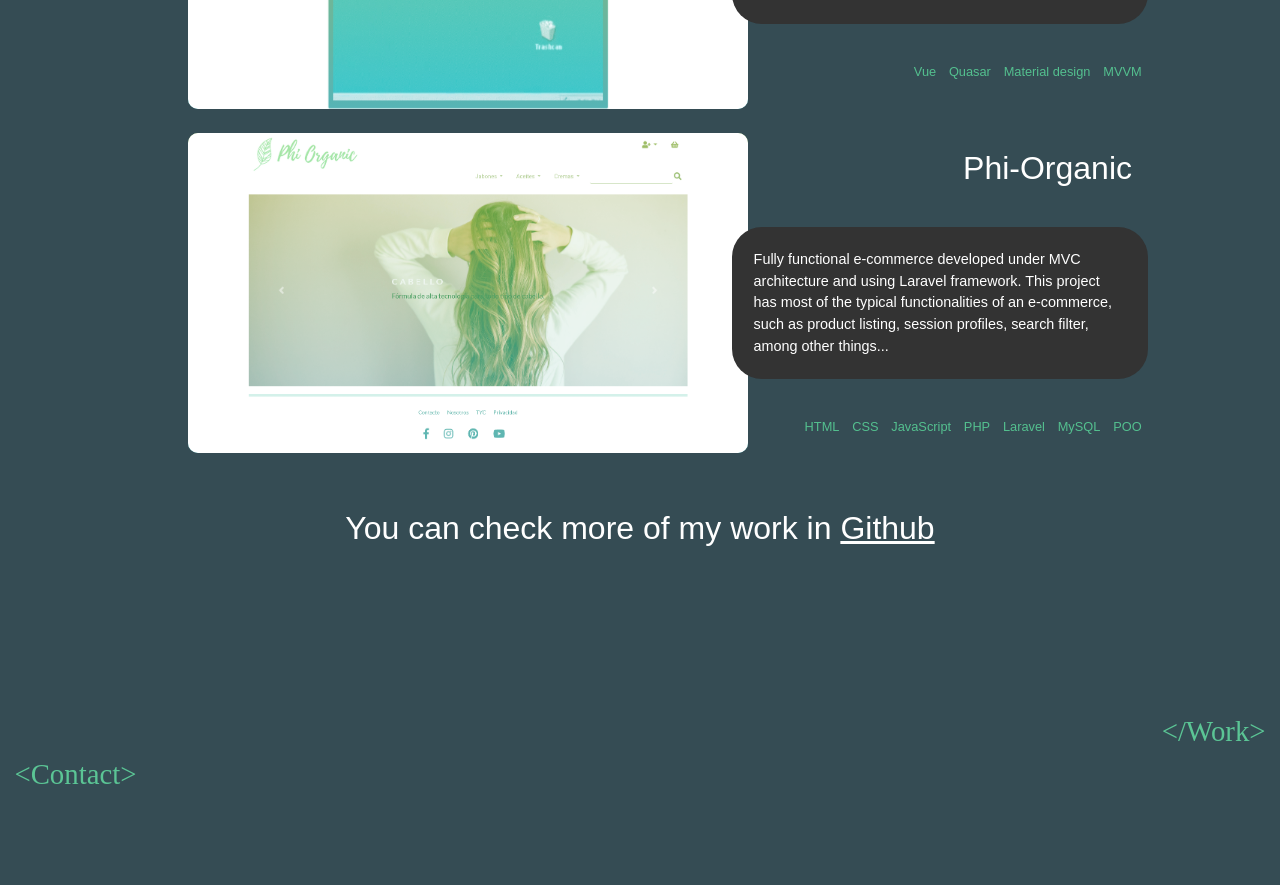
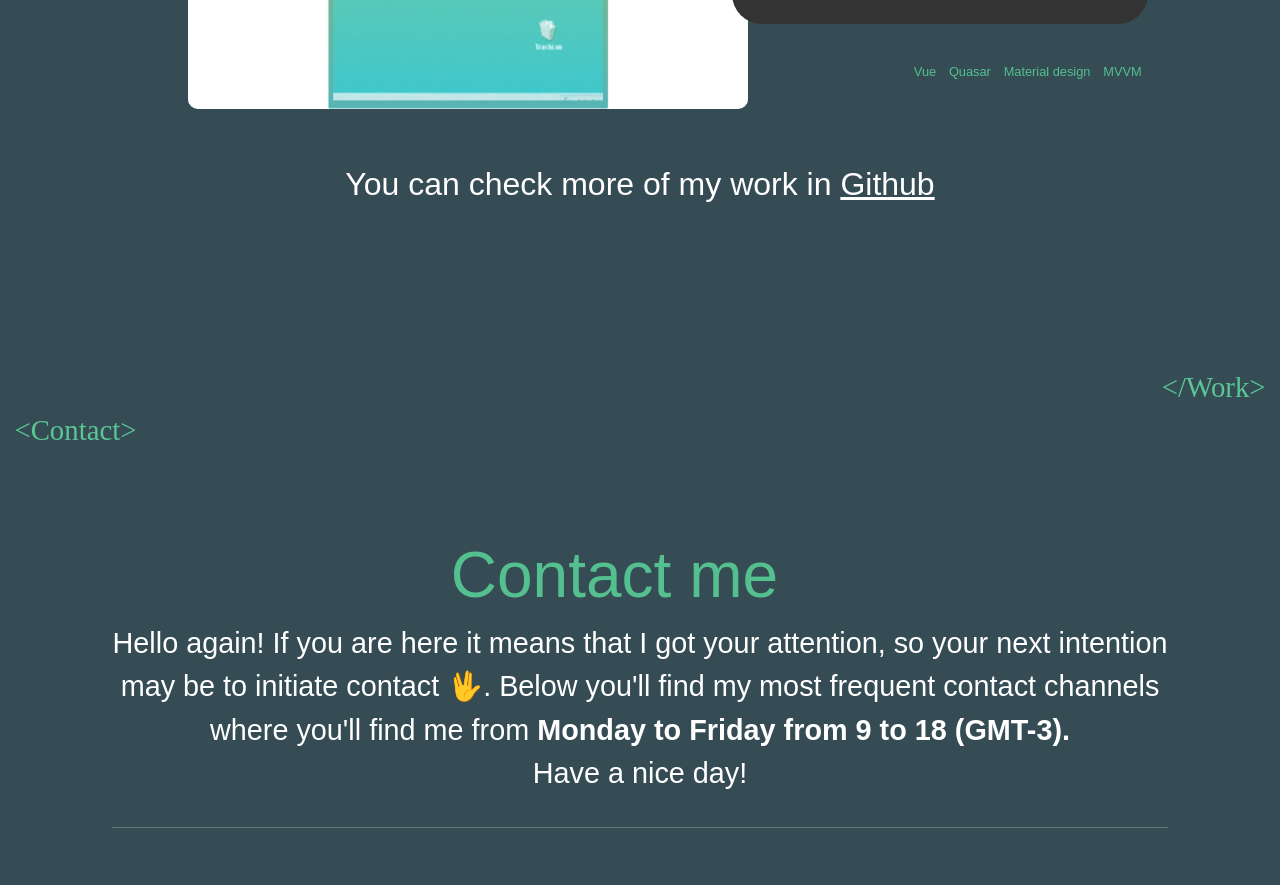
Before and after one commit to iegarcia/portfolio, a React (Create React App) app: page / in a window 1280 px wide. Shown: the part 4320-5205 px from the top of the page. Built offline with nearby package versions, Linux system fonts and the light colour scheme.

Commit message:
update protfolio projects

```diff
--- a/src/views/Work.jsx
+++ b/src/views/Work.jsx
@@ -42,13 +42,6 @@ const Work = () => {
       stack: ["Vue", "Quasar", "Material design", "MVVM"],
       url: "https://pcpedia.vercel.app/",
     },
-    {
-      src: p1,
-      name: "Phi-Organic",
-      desc: "Fully functional e-commerce developed under MVC architecture and using Laravel framework. This project has most of the typical functionalities of an e-commerce, such as product listing, session profiles, search filter, among other things...",
-      stack: ["HTML", "CSS", "JavaScript", "PHP", "Laravel", "MySQL", "POO"],
-      url: "https://phiiorganic.000webhostapp.com/",
-    },
   ];
 
   return (
```
